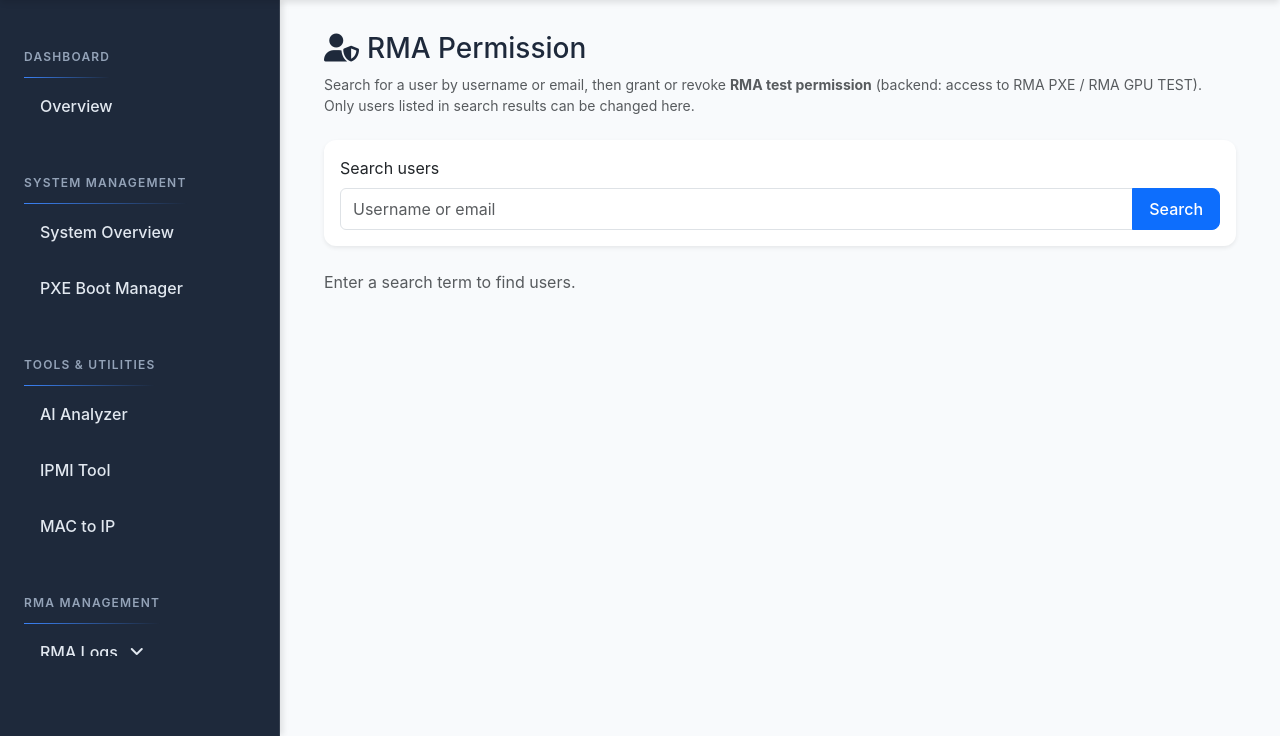
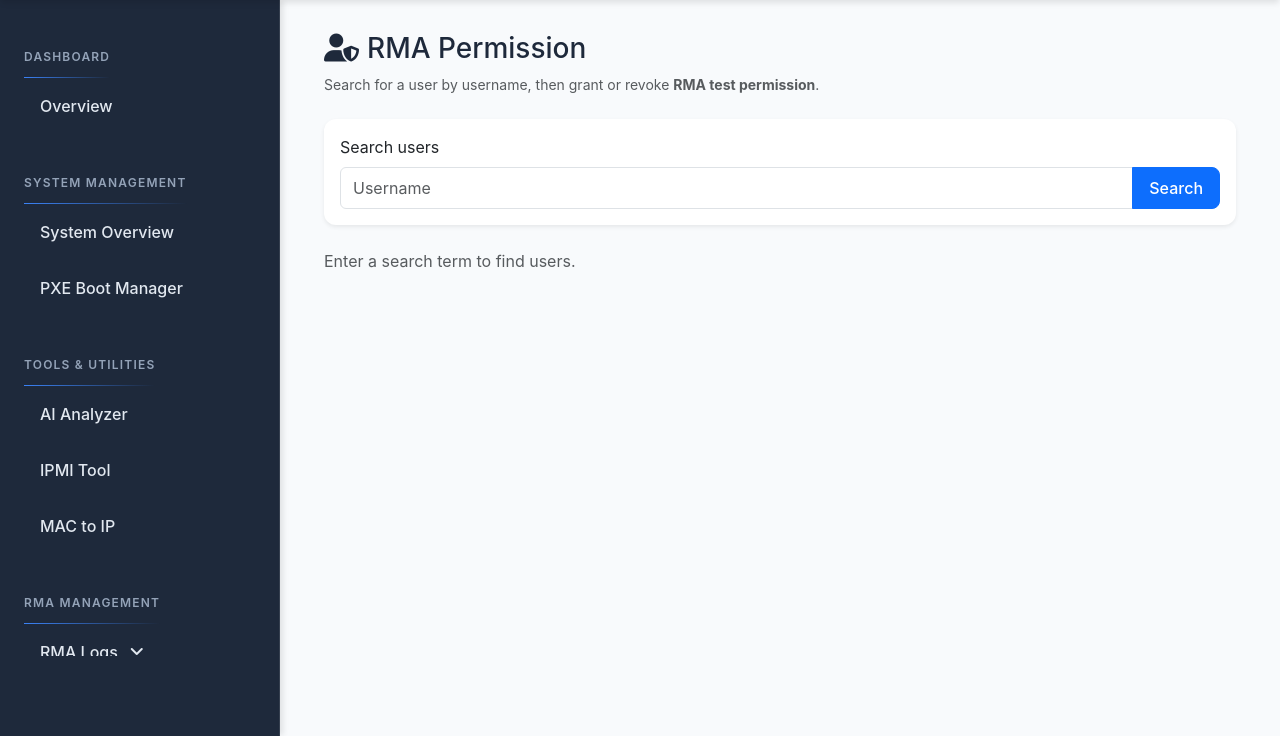
Before and after one commit to wequal/rd1web, a Django app: page /rma/permission/ in a window 1280 px wide. Shown: the part 64-800 px from the top of the page. Run offline with Django 5.2, Linux system fonts and the light colour scheme; the visitor is signed in with stand-in values (Sample User, id 1); parts of the project's set-up code (start-up, migrations or seed data) failed here and were passed over; some libraries are stand-ins or nearby versions.

Commit message:
4/13/26 p3

```diff
--- a/rd1web/templates/features/rma_permission.html
+++ b/rd1web/templates/features/rma_permission.html
@@ -8,8 +8,7 @@
             <i class="fas fa-user-shield me-2"></i>RMA Permission
         </h1>
         <p class="text-muted mb-0 small">
-            Search for a user by username or email, then grant or revoke <strong>RMA test permission</strong>
-            (backend: access to RMA PXE / RMA GPU TEST). Only users listed in search results can be changed here.
+            Search for a user by username, then grant or revoke <strong>RMA test permission</strong>.
         </p>
     </div>
 
@@ -18,7 +17,7 @@
             <label for="q" class="form-label">Search users</label>
             <div class="input-group">
                 <input type="text" class="form-control" id="q" name="q" value="{{ q }}"
-                       placeholder="Username or email" maxlength="200" autocomplete="off">
+                       placeholder="Username" maxlength="200" autocomplete="off">
                 <button type="submit" class="btn btn-primary">Search</button>
             </div>
         </div>
@@ -35,7 +34,6 @@
                 <thead class="table-light">
                     <tr>
                         <th>Username</th>
-                        <th>Email</th>
                         <th>RMA test permission</th>
                         <th style="width: 200px;">Action</th>
                     </tr>
@@ -44,7 +42,6 @@
                     {% for row in rows %}
                     <tr>
                         <td>{{ row.user.username }}</td>
-                        <td>{{ row.user.email|default:"—" }}</td>
                         <td>
                             {% if row.is_super %}
                             <span class="text-muted">N/A (superuser)</span>
```
